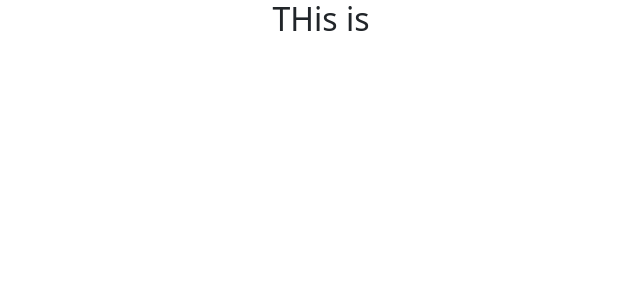
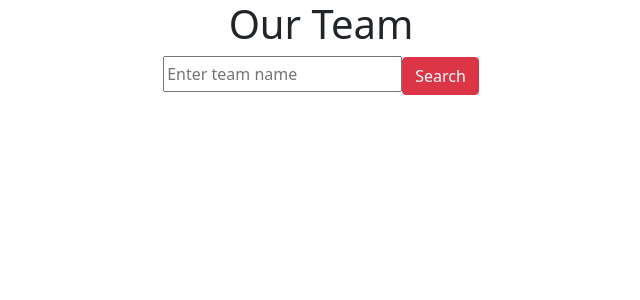
Before and after one commit to mdraselmiah95/sports-world, a React (Create React App) app: page / in a window 1280 px wide. Shown: the top 300 px of the page, without its empty margins (319-959 px from the left). Built offline with nearby package versions, Linux system fonts and the light colour scheme.

Commit message:
WIP on sports world project

```diff
--- a/src/components/AllTeams/AllTeams.css
+++ b/src/components/AllTeams/AllTeams.css
@@ -0,0 +1,3 @@
+.team-container {
+  text-align: center;
+}
--- a/src/components/AllTeams/AllTeams.js
+++ b/src/components/AllTeams/AllTeams.js
@@ -2,8 +2,18 @@ import React from "react";
 import "./AllTeams.css";
 const AllTeams = () => {
   return (
-    <div>
-      <h2>THis is </h2>
+    <div className="team-container">
+      <h1>Our Team</h1>
+      <div className="search-box">
+        <input
+          type="text"
+          name=""
+          id=""
+          placeholder="Enter team name"
+          className="py-1"
+        />
+        <button className="btn btn-danger">Search</button>
+      </div>
     </div>
   );
 };
```
